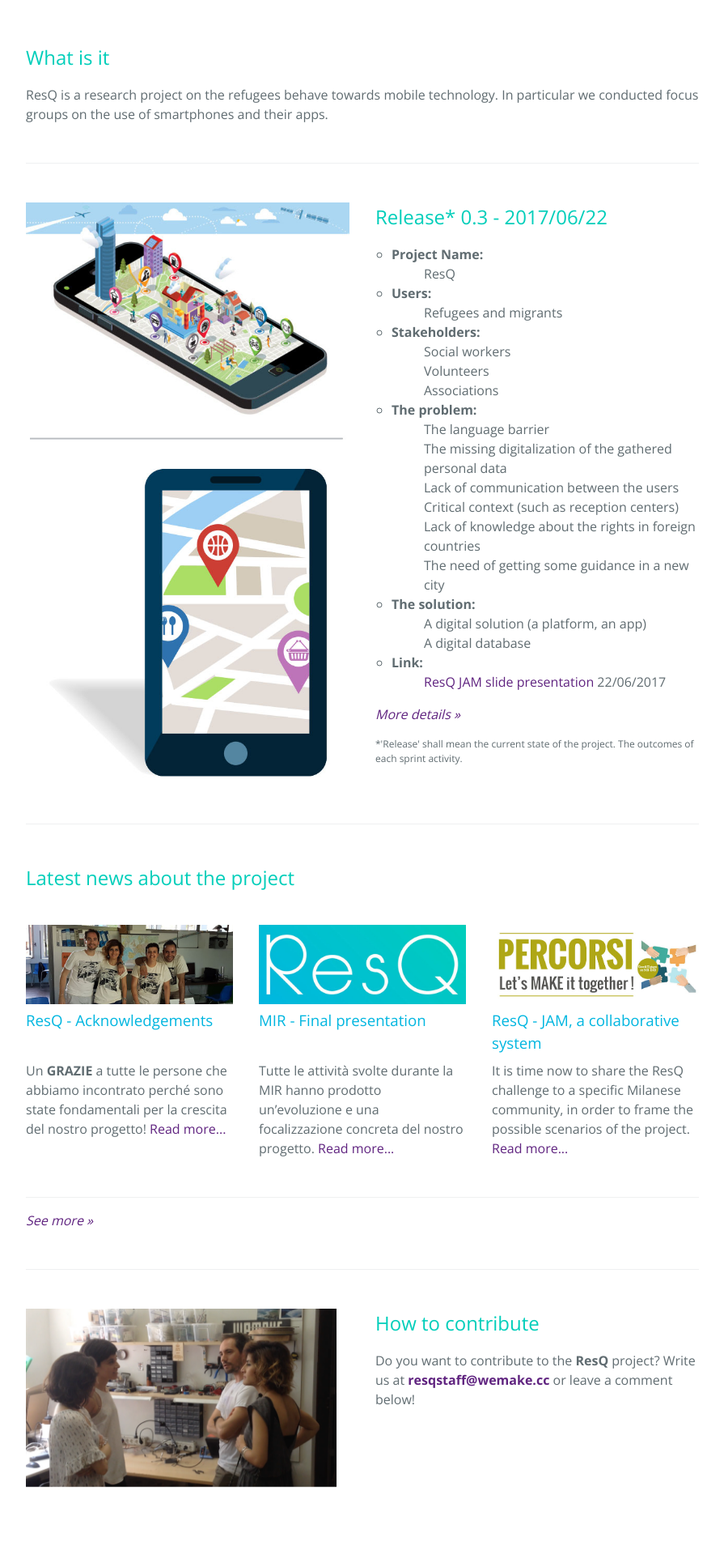
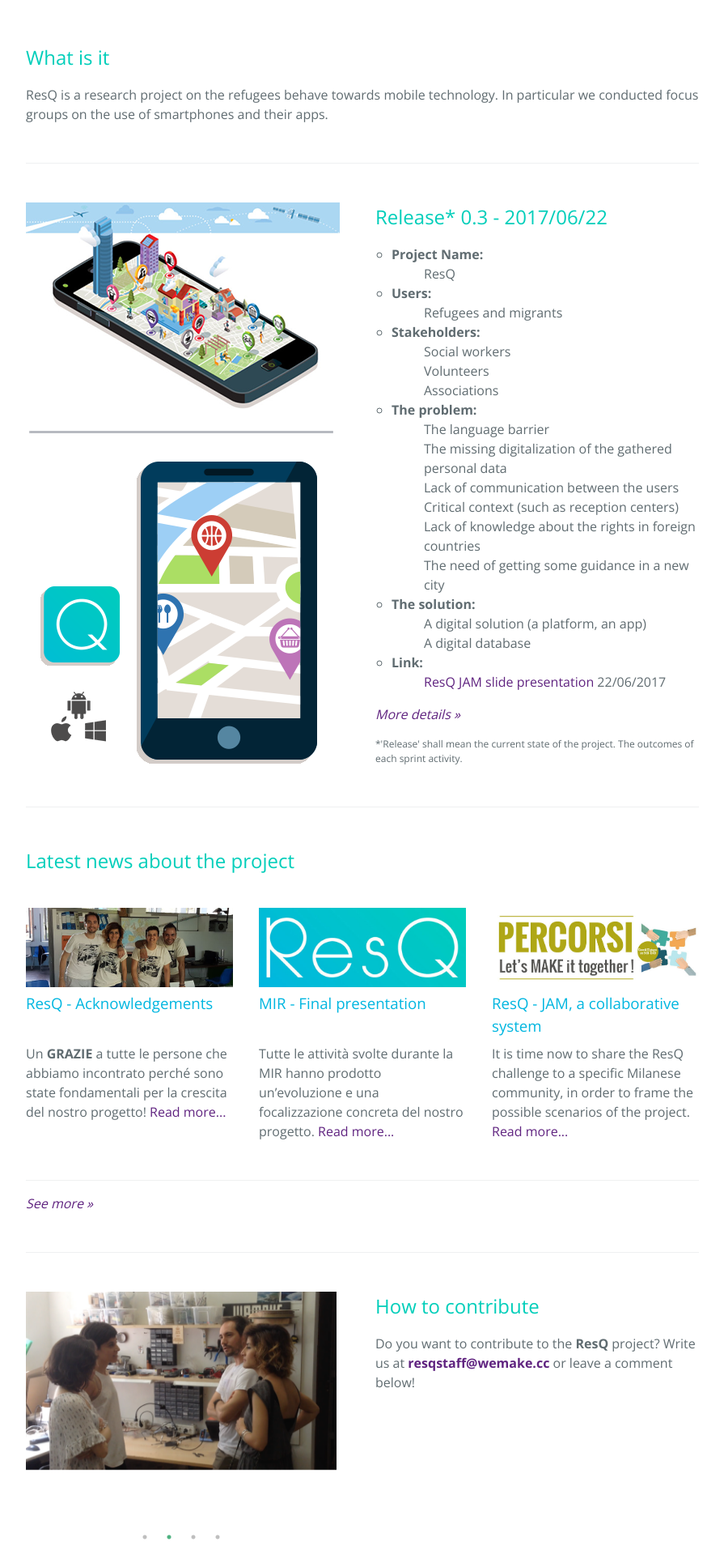
Before and after one commit to opencarecc/ResQ, a Jekyll site: the page built from index.html, in a window 1280 px wide. Shown: the part 358-2272 px from the top of the page at 81% size, without its empty margins (192-1087 px from the left). Built offline with Jekyll 4.4.1, drawn with Linux system fonts in a browser that asks for light colours; comment, search, counter and statistics services are not loaded.

Commit message:
change image index

```diff
--- a/_includes/image_index.html
+++ b/_includes/image_index.html
@@ -1,3 +1,3 @@
 <div class="column">
-	<img src="https://opencarecc.github.io/ResQ/assets/ResQ-home-image.jpg">
+	<img src="https://opencarecc.github.io/ResQ/assets/ResQ-home-image.png">
 </div>
```
